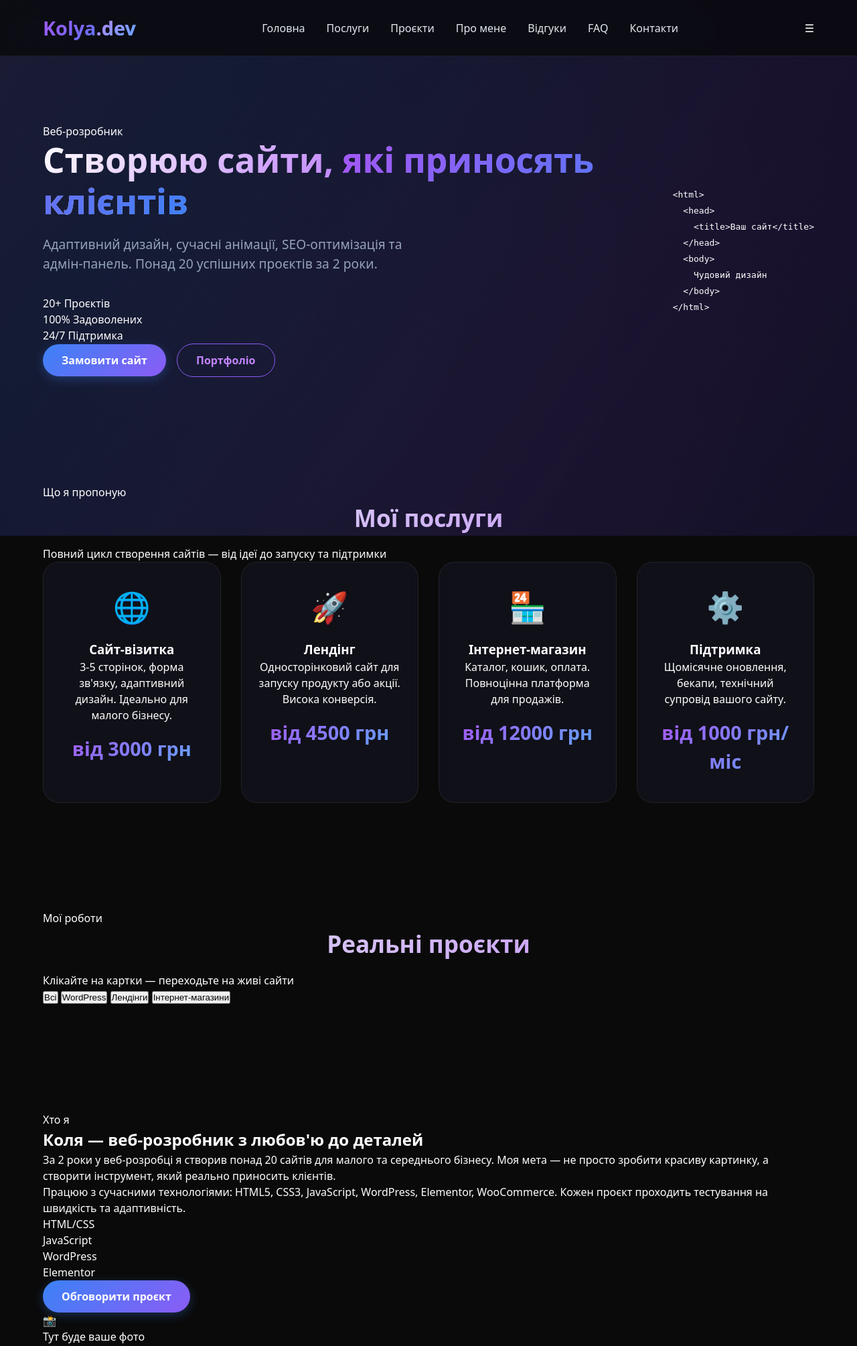
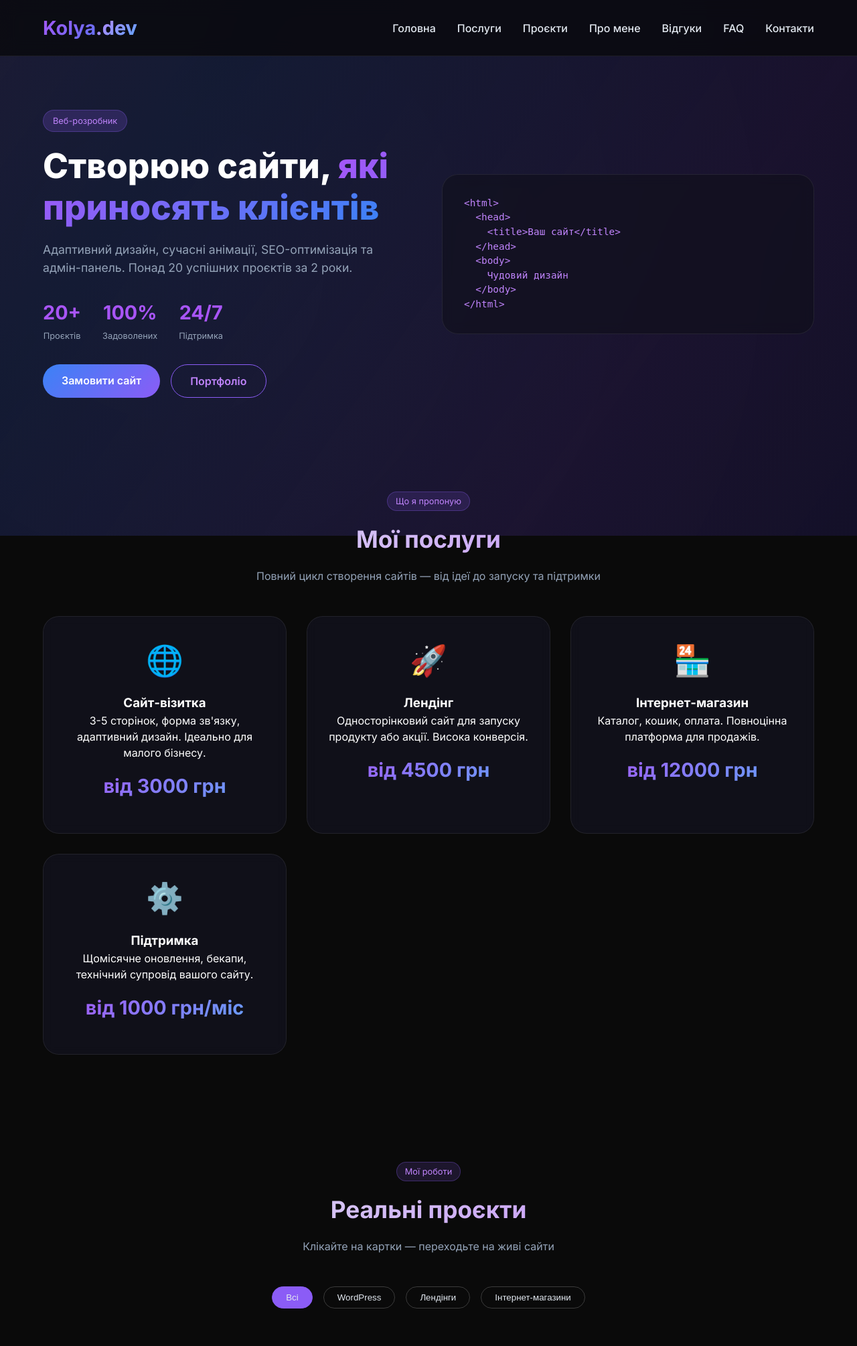
Before and after one commit to Kolya-f/fipokzec, a PHP site: page / in a window 1280 px wide. Shown: the top 2010 px of the page at 67% size. Run offline with PHP 8.4, Linux system fonts and the light colour scheme.

Commit message:
Update style.css

```diff
--- a/style.css
+++ b/style.css
@@ -1,3 +1,6 @@
+/* Підключення шрифту */
+@import url('https://fonts.googleapis.com/css2?family=Inter:opsz,wght@14..32,300;14..32,400;14..32,500;14..32,600;14..32,700;14..32,800&display=swap');
+
 * {
     margin: 0;
     padding: 0;
@@ -5,7 +8,7 @@
 }
 
 body {
-    font-family: system-ui, -apple-system, 'Segoe UI', Roboto, 'Helvetica Neue', sans-serif;
+    font-family: 'Inter', system-ui, -apple-system, 'Segoe UI', Roboto, sans-serif;
     background: #0a0a0a;
     color: #ffffff;
     line-height: 1.5;
@@ -13,7 +16,7 @@
     overflow-x: hidden;
 }
 
-/* ДИНАМІЧНИЙ ГРАДІЄНТНИЙ ФОН, ЩО РУХАЄТЬСЯ */
+/* Динамічний фон */
 body::before {
     content: '';
     position: fixed;
@@ -21,12 +24,10 @@
     left: 0;
     width: 100%;
     height: 100%;
-    background: radial-gradient(circle at 20% 50%, rgba(45, 45, 80, 0.4) 0%, rgba(10, 10, 20, 0.9) 100%),
-                repeating-linear-gradient(45deg, rgba(255,255,255,0.02) 0px, rgba(255,255,255,0.02) 2px, transparent 2px, transparent 8px);
+    background: radial-gradient(circle at 20% 50%, rgba(45, 45, 80, 0.4) 0%, rgba(10, 10, 20, 0.9) 100%);
     z-index: -2;
 }
 
-/* Анімований градієнт, що плавно змінюється */
 body::after {
     content: '';
     position: fixed;
@@ -34,27 +35,16 @@
     left: 0;
     width: 100%;
     height: 100%;
-    background: linear-gradient(125deg,
-        rgba(20, 20, 50, 0.6) 0%,
-        rgba(60, 40, 80, 0.5) 25%,
-        rgba(20, 30, 60, 0.7) 50%,
-        rgba(40, 25, 70, 0.5) 75%,
-        rgba(20, 20, 50, 0.6) 100%);
+    background: linear-gradient(125deg, rgba(20, 20, 50, 0.6) 0%, rgba(60, 40, 80, 0.5) 25%, rgba(20, 30, 60, 0.7) 50%, rgba(40, 25, 70, 0.5) 75%, rgba(20, 20, 50, 0.6) 100%);
     background-size: 200% 200%;
     animation: gradientFlow 12s ease infinite;
     z-index: -1;
 }
 
 @keyframes gradientFlow {
-    0% {
-        background-position: 0% 50%;
-    }
-    50% {
-        background-position: 100% 50%;
-    }
-    100% {
-        background-position: 0% 50%;
-    }
+    0% { background-position: 0% 50%; }
+    50% { background-position: 100% 50%; }
+    100% { background-position: 0% 50%; }
 }
 
 .container {
@@ -63,7 +53,7 @@
     padding: 0 24px;
 }
 
-/* Header - скляний ефект */
+/* Header */
 header {
     background: rgba(10, 10, 15, 0.85);
     backdrop-filter: blur(12px);
@@ -108,17 +98,22 @@
     text-decoration: none;
     color: #e2e8f0;
     font-weight: 500;
-    transition: color 0.2s, text-shadow 0.2s;
+    transition: color 0.2s;
 }
 
 .nav-links a:hover {
     color: #a855f7;
-    text-shadow: 0 0 8px rgba(168, 85, 247, 0.5);
 }
 
-/* Hero */
+.mobile-menu-btn {
+    display: none;
+    font-size: 1.8rem;
+    cursor: pointer;
+}
+
+/* Hero секція */
 .hero {
-    padding: 100px 0 80px;
+    padding: 80px 0 60px;
 }
 
 .hero-grid {
@@ -133,15 +128,22 @@
     flex: 1;
 }
 
+.hero-badge {
+    display: inline-block;
+    background: rgba(139, 92, 246, 0.2);
+    border: 1px solid rgba(139, 92, 246, 0.3);
+    padding: 6px 14px;
+    border-radius: 40px;
+    font-size: 0.8rem;
+    color: #c084fc;
+    margin-bottom: 20px;
+}
+
 .hero-text h1 {
     font-size: 3.2rem;
     font-weight: 800;
     line-height: 1.2;
     margin-bottom: 20px;
-    background: linear-gradient(135deg, #ffffff 0%, #c084fc 50%, #60a5fa 100%);
-    -webkit-background-clip: text;
-    background-clip: text;
-    color: transparent;
 }
 
 .highlight {
@@ -152,10 +154,53 @@
 }
 
 .hero-text p {
-    font-size: 1.2rem;
+    font-size: 1.1rem;
     color: #94a3b8;
     margin-bottom: 32px;
     max-width: 550px;
+}
+
+.hero-stats {
+    display: flex;
+    gap: 32px;
+    margin-bottom: 32px;
+}
+
+.stat {
+    text-align: center;
+}
+
+.stat-number {
+    font-size: 1.8rem;
+    font-weight: 700;
+    color: #a855f7;
+    display: block;
+}
+
+.stat-label {
+    font-size: 0.8rem;
+    color: #94a3b8;
+}
+
+.hero-buttons {
+    display: flex;
+    gap: 16px;
+    flex-wrap: wrap;
+}
+
+.hero-image {
+    flex: 1;
+}
+
+.code-decoration {
+    background: rgba(15, 15, 25, 0.6);
+    backdrop-filter: blur(8px);
+    border: 1px solid rgba(255, 255, 255, 0.08);
+    border-radius: 24px;
+    padding: 32px;
+    font-family: monospace;
+    font-size: 0.9rem;
+    color: #c084fc;
 }
 
 /* Кнопки */
@@ -170,7 +215,6 @@
     transition: 0.2s;
     border: none;
     cursor: pointer;
-    box-shadow: 0 4px 15px rgba(59, 130, 246, 0.3);
 }
 
 .btn:hover {
@@ -182,7 +226,6 @@
     background: transparent;
     border: 1px solid #8b5cf6;
     color: #c084fc;
-    margin-left: 12px;
     box-shadow: none;
 }
 
@@ -191,19 +234,26 @@
     color: white;
 }
 
-.btn-purple {
-    background: linear-gradient(135deg, #8b5cf6, #a855f7);
+/* Секційні заголовки */
+.section-header {
+    text-align: center;
+    margin-bottom: 48px;
 }
 
-/* Секції */
-section {
-    padding: 80px 0;
+.section-tag {
+    display: inline-block;
+    background: rgba(139, 92, 246, 0.15);
+    border: 1px solid rgba(139, 92, 246, 0.3);
+    padding: 4px 12px;
+    border-radius: 40px;
+    font-size: 0.8rem;
+    color: #c084fc;
+    margin-bottom: 16px;
 }
 
 .section-title {
     font-size: 2.2rem;
     font-weight: 700;
-    text-align: center;
     margin-bottom: 16px;
     background: linear-gradient(135deg, #e2e8f0, #c084fc);
     -webkit-background-clip: text;
@@ -211,15 +261,20 @@
     color: transparent;
 }
 
-.slider-subtitle {
-    text-align: center;
+.section-desc {
     color: #94a3b8;
-    margin-bottom: 48px;
+    max-width: 600px;
+    margin: 0 auto;
+}
+
+/* Секція Послуги */
+.services-section, .portfolio-section, .about-section, .reviews-section, .faq-section, .contacts-section {
+    padding: 80px 0;
 }
 
 .services-grid {
     display: grid;
-    grid-template-columns: repeat(auto-fit, minmax(260px, 1fr));
+    grid-template-columns: repeat(auto-fit, minmax(280px, 1fr));
     gap: 30px;
 }
 
@@ -236,13 +291,24 @@
 .service-card:hover {
     transform: translateY(-6px);
     border-color: rgba(139, 92, 246, 0.3);
-    box-shadow: 0 20px 30px -12px rgba(0, 0, 0, 0.5);
-    background: rgba(25, 25, 45, 0.8);
 }
 
 .service-icon {
     font-size: 2.8rem;
     margin-bottom: 16px;
+}
+
+.service-features {
+    list-style: none;
+    margin-top: 16px;
+    text-align: left;
+    padding-left: 20px;
+}
+
+.service-features li {
+    margin: 8px 0;
+    color: #94a3b8;
+    font-size: 0.9rem;
 }
 
 .price {
@@ -252,174 +318,282 @@
     -webkit-background-clip: text;
     background-clip: text;
     color: transparent;
-    margin: 16px 0 8px;
+    margin: 16px 0;
 }
 
-/* Слайдер */
-.slider-section {
-    background: rgba(0, 0, 0, 0.3);
+/* Портфоліо */
+.portfolio-filter {
+    display: flex;
+    justify-content: center;
+    gap: 16px;
+    margin-bottom: 40px;
+    flex-wrap: wrap;
 }
 
-.slider-container {
-    position: relative;
-    max-width: 1000px;
-    margin: 0 auto;
-    overflow: hidden;
-    border-radius: 32px;
-    box-shadow: 0 25px 40px -12px rgba(0, 0, 0, 0.5);
-}
-
-.slider-track {
-    display: flex;
-    transition: transform 0.5s cubic-bezier(0.2, 0.9, 0.4, 1.1);
-}
-
-.slide-card {
-    flex: 0 0 100%;
-    background: rgba(15, 15, 25, 0.8);
-    backdrop-filter: blur(12px);
-    border: 1px solid rgba(255, 255, 255, 0.08);
-    padding: 2rem;
-    border-radius: 32px;
-    text-align: center;
-}
-
-.slide-card img {
-    width: 100%;
-    max-height: 280px;
-    object-fit: cover;
-    border-radius: 24px;
-    margin-bottom: 1.2rem;
-}
-
-.slide-card h3 {
-    font-size: 1.8rem;
-    margin-bottom: 0.5rem;
+.filter-btn {
+    background: transparent;
+    border: 1px solid rgba(255, 255, 255, 0.2);
+    padding: 8px 20px;
+    border-radius: 40px;
     color: #e2e8f0;
-}
-
-.slide-link {
-    display: inline-block;
-    margin-top: 1rem;
-    background: linear-gradient(135deg, #3b82f6, #8b5cf6);
-    color: white;
-    padding: 10px 24px;
-    border-radius: 40px;
-    text-decoration: none;
-    font-weight: 500;
-    transition: 0.2s;
-}
-
-.slide-link:hover {
-    transform: scale(1.02);
-    box-shadow: 0 4px 15px rgba(139, 92, 246, 0.4);
-}
-
-.tech-badge {
-    display: inline-block;
-    background: rgba(139, 92, 246, 0.2);
-    border: 1px solid rgba(139, 92, 246, 0.3);
-    padding: 4px 12px;
-    border-radius: 40px;
-    font-size: 0.8rem;
-    margin: 8px 4px;
-    color: #c084fc;
-}
-
-.slider-btn {
-    position: absolute;
-    top: 50%;
-    transform: translateY(-50%);
-    background: rgba(0, 0, 0, 0.7);
-    backdrop-filter: blur(4px);
-    color: white;
-    border: 1px solid rgba(255, 255, 255, 0.2);
-    font-size: 1.8rem;
-    cursor: pointer;
-    padding: 8px 18px;
-    border-radius: 50px;
-    transition: 0.2s;
-    z-index: 2;
-}
-
-.slider-btn:hover {
-    background: #8b5cf6;
-    border-color: #a855f7;
-}
-
-.prev-btn { left: 16px; }
-.next-btn { right: 16px; }
-
-.slider-dots {
-    display: flex;
-    justify-content: center;
-    gap: 12px;
-    margin-top: 28px;
-}
-
-.dot {
-    width: 10px;
-    height: 10px;
-    background: #475569;
-    border-radius: 20px;
     cursor: pointer;
     transition: 0.2s;
 }
 
-.dot.active {
-    width: 28px;
-    background: linear-gradient(135deg, #a855f7, #3b82f6);
+.filter-btn.active, .filter-btn:hover {
+    background: #8b5cf6;
+    border-color: #8b5cf6;
 }
 
-.slider-highlight {
-    text-align: center;
-    margin-top: 20px;
-    font-size: 0.9rem;
+.portfolio-grid {
+    display: grid;
+    grid-template-columns: repeat(auto-fit, minmax(300px, 1fr));
+    gap: 30px;
+}
+
+.portfolio-item {
+    background: rgba(20, 20, 35, 0.6);
+    backdrop-filter: blur(8px);
+    border: 1px solid rgba(255, 255, 255, 0.08);
+    border-radius: 24px;
+    overflow: hidden;
+    transition: 0.3s;
+}
+
+.portfolio-item:hover {
+    transform: translateY(-6px);
+}
+
+.portfolio-image {
+    height: 200px;
+    background: linear-gradient(135deg, #3b82f6, #8b5cf6);
+    display: flex;
+    align-items: center;
+    justify-content: center;
+    font-size: 3rem;
+}
+
+.portfolio-content {
+    padding: 24px;
+}
+
+.portfolio-content h3 {
+    margin-bottom: 8px;
+}
+
+.portfolio-content p {
+    color: #94a3b8;
+    margin-bottom: 16px;
+}
+
+.portfolio-tech {
+    display: flex;
+    flex-wrap: wrap;
+    gap: 8px;
+    margin-bottom: 16px;
+}
+
+.tech-badge {
+    background: rgba(139, 92, 246, 0.2);
+    padding: 4px 12px;
+    border-radius: 40px;
+    font-size: 0.7rem;
+    color: #c084fc;
+}
+
+.portfolio-link {
     color: #a855f7;
+    text-decoration: none;
     font-weight: 500;
 }
 
+/* Про мене */
+.about-grid {
+    display: grid;
+    grid-template-columns: 1fr 1fr;
+    gap: 50px;
+    align-items: center;
+}
+
+.about-content p {
+    margin-bottom: 20px;
+    color: #94a3b8;
+}
+
+.skills {
+    margin: 30px 0;
+}
+
+.skill {
+    margin-bottom: 20px;
+}
+
+.skill span {
+    display: block;
+    margin-bottom: 8px;
+}
+
+.skill-bar {
+    background: rgba(255, 255, 255, 0.1);
+    border-radius: 20px;
+    height: 8px;
+    overflow: hidden;
+}
+
+.skill-bar div {
+    background: linear-gradient(135deg, #a855f7, #3b82f6);
+    height: 100%;
+    border-radius: 20px;
+}
+
+.about-placeholder {
+    background: rgba(20, 20, 35, 0.6);
+    border-radius: 24px;
+    height: 400px;
+    display: flex;
+    flex-direction: column;
+    align-items: center;
+    justify-content: center;
+    gap: 16px;
+    font-size: 4rem;
+}
+
+/* Відгуки */
+.reviews-grid {
+    display: grid;
+    grid-template-columns: repeat(auto-fit, minmax(300px, 1fr));
+    gap: 30px;
+}
+
+.review-card {
+    background: rgba(20, 20, 35, 0.6);
+    backdrop-filter: blur(8px);
+    border: 1px solid rgba(255, 255, 255, 0.08);
+    border-radius: 24px;
+    padding: 24px;
+}
+
+.review-text {
+    font-style: italic;
+    color: #e2e8f0;
+    margin-bottom: 16px;
+}
+
+.review-author {
+    font-weight: 600;
+    color: #c084fc;
+}
+
+/* FAQ */
+.faq-grid {
+    display: grid;
+    grid-template-columns: repeat(auto-fit, minmax(350px, 1fr));
+    gap: 20px;
+}
+
+.faq-item {
+    background: rgba(20, 20, 35, 0.6);
+    backdrop-filter: blur(8px);
+    border: 1px solid rgba(255, 255, 255, 0.08);
+    border-radius: 24px;
+    padding: 24px;
+}
+
+.faq-question {
+    font-weight: 700;
+    color: #c084fc;
+    margin-bottom: 12px;
+}
+
+.faq-answer {
+    color: #94a3b8;
+}
+
 /* Контакти */
-.contacts {
-    background: rgba(15, 15, 25, 0.6);
-    backdrop-filter: blur(12px);
-    border: 1px solid rgba(255, 255, 255, 0.06);
-    border-radius: 40px;
-    padding: 48px;
-    text-align: center;
-    margin-top: 20px;
+.contacts-grid {
+    display: grid;
+    grid-template-columns: 1fr 1fr;
+    gap: 50px;
+}
+
+.contact-details {
+    margin: 24px 0;
+}
+
+.contact-item {
+    margin: 12px 0;
+    color: #94a3b8;
+}
+
+.contact-item a {
+    color: #c084fc;
+    text-decoration: none;
+}
+
+.contact-form input, .contact-form textarea {
+    width: 100%;
+    padding: 12px 16px;
+    margin-bottom: 16px;
+    background: rgba(20, 20, 35, 0.6);
+    border: 1px solid rgba(255, 255, 255, 0.1);
+    border-radius: 12px;
+    color: white;
+    font-family: inherit;
+}
+
+.contact-form input:focus, .contact-form textarea:focus {
+    outline: none;
+    border-color: #8b5cf6;
 }
 
 .social-links {
     display: flex;
-    justify-content: center;
-    gap: 32px;
+    gap: 24px;
     margin-top: 24px;
-    flex-wrap: wrap;
 }
 
 .social-links a {
     color: #c084fc;
     text-decoration: none;
-    font-weight: 500;
     transition: 0.2s;
 }
 
 .social-links a:hover {
     color: #a855f7;
-    text-shadow: 0 0 8px rgba(168, 85, 247, 0.5);
 }
 
 footer {
     text-align: center;
     padding: 40px 0;
+    border-top: 1px solid rgba(255, 255, 255, 0.05);
     color: #64748b;
-    border-top: 1px solid rgba(255, 255, 255, 0.05);
 }
 
-@media (max-width: 700px) {
-    .hero-text h1 { font-size: 2rem; }
-    .slider-btn { font-size: 1.2rem; padding: 6px 14px; }
-    .slide-card h3 { font-size: 1.4rem; }
-    .btn-outline { margin-left: 0; margin-top: 12px; display: block; text-align: center; }
+/* Адаптивність */
+@media (max-width: 768px) {
+    .nav-links {
+        display: none;
+    }
+    .mobile-menu-btn {
+        display: block;
+    }
+    .hero-text h1 {
+        font-size: 2rem;
+    }
+    .about-grid, .contacts-grid {
+        grid-template-columns: 1fr;
+    }
+    .hero-stats {
+        justify-content: center;
+    }
+    .hero-buttons {
+        justify-content: center;
+    }
+    .hero-text {
+        text-align: center;
+    }
+    .hero-text p {
+        margin-left: auto;
+        margin-right: auto;
+    }
 }
```
